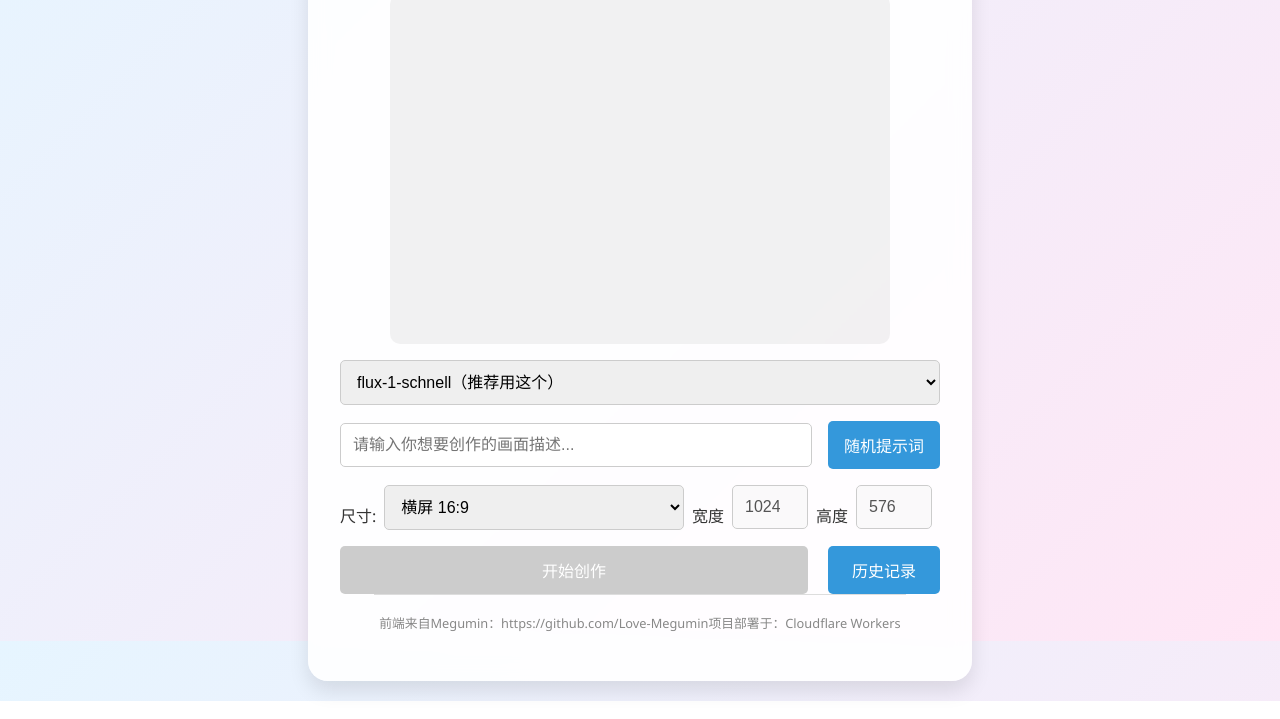
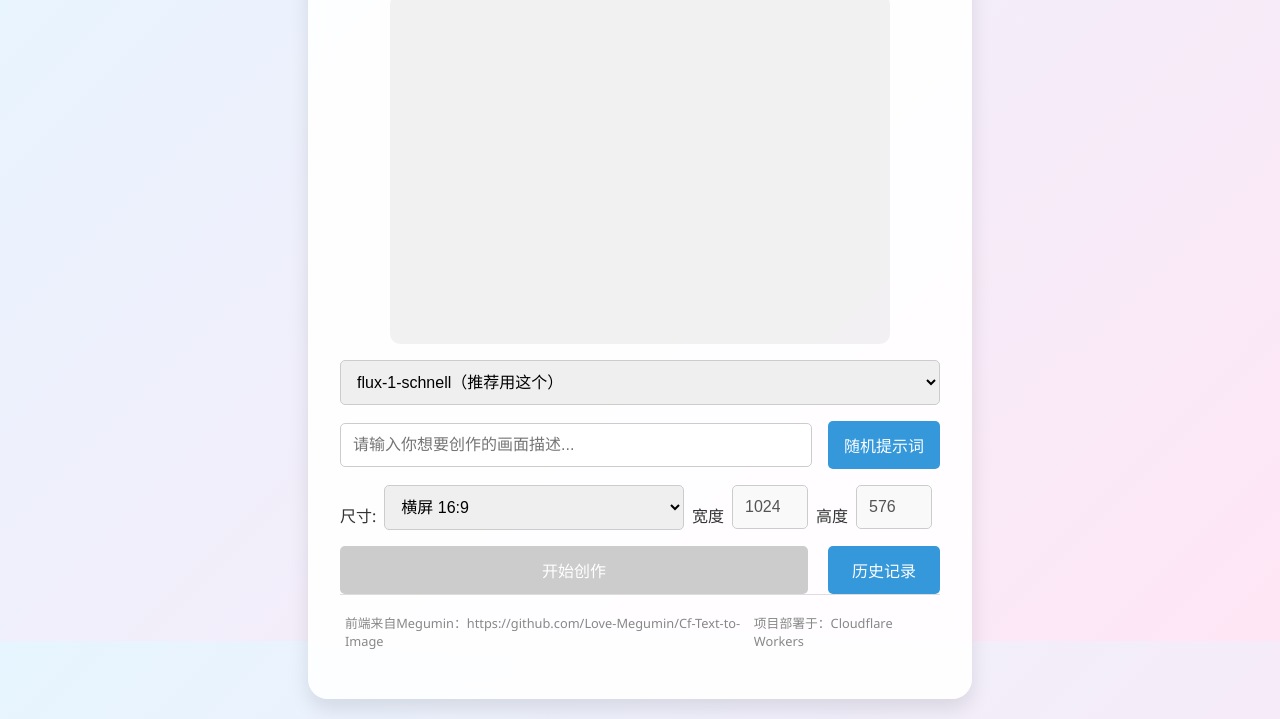
Before and after one commit to yosoro11111111/Cf-Text-to-Image, a plain HTML site: page index.html in a window 1280 px wide. Shown: the part 159-878 px from the top of the page. Drawn offline with Linux system fonts and the light colour scheme.

Commit message:
Update index.html

```diff
--- a/index.html
+++ b/index.html
@@ -844,7 +844,7 @@
         </div>
         <footer class="footer">
             </br></br>
-            <p>前端来自Megumin：<a href="https://github.com/Love-Megumin" target="_blank">https://github.com/Love-Megumin</a>
+            <p>前端来自Megumin：<a href="https://github.com/Love-Megumin/Cf-Text-to-Image" target="_blank">https://github.com/Love-Megumin/Cf-Text-to-Image</a>
             </p>
             <p>项目部署于：<a href="https://workers.cloudflare.com/" target="_blank">Cloudflare Workers</a></p>
         </footer>
```
